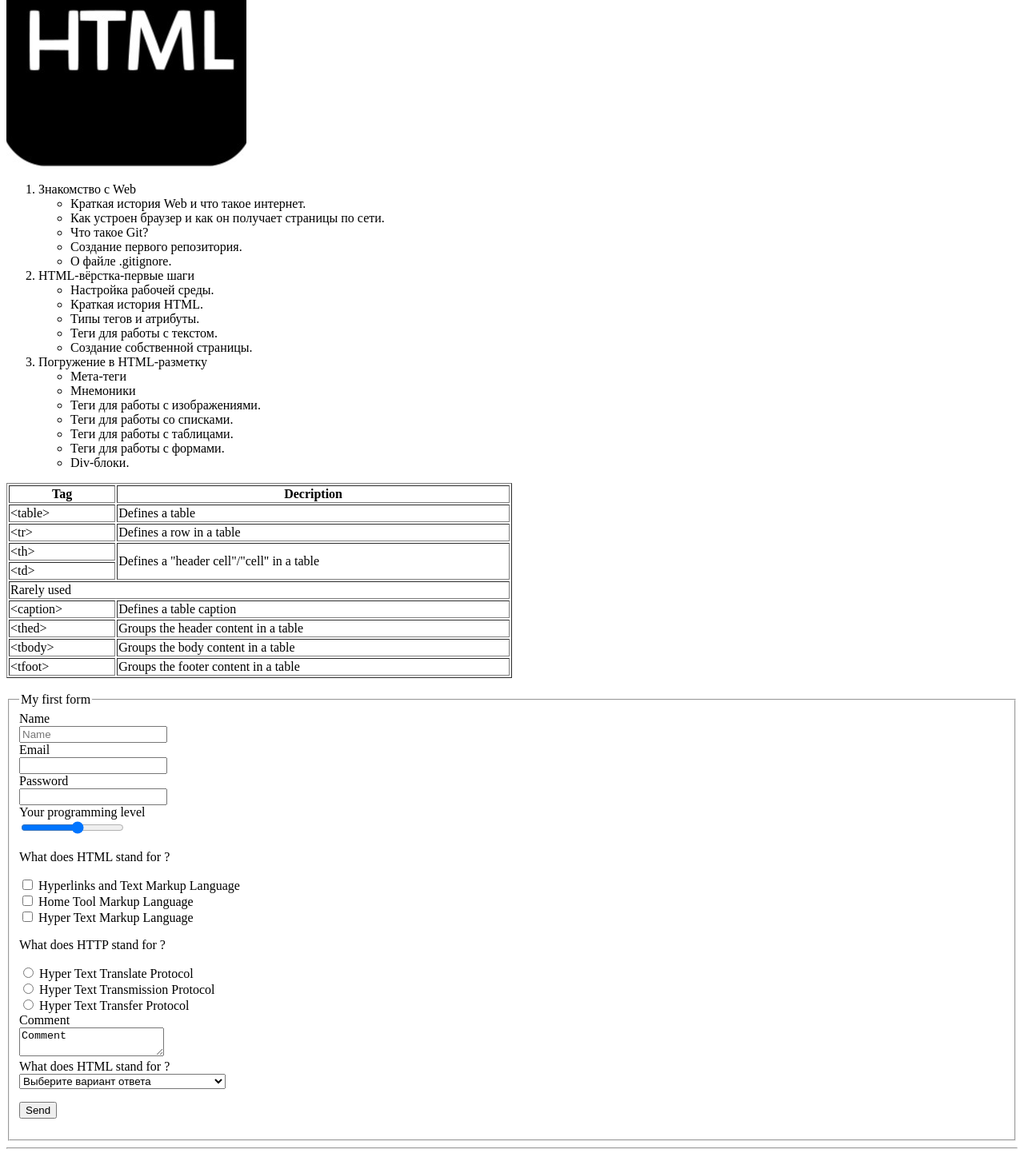
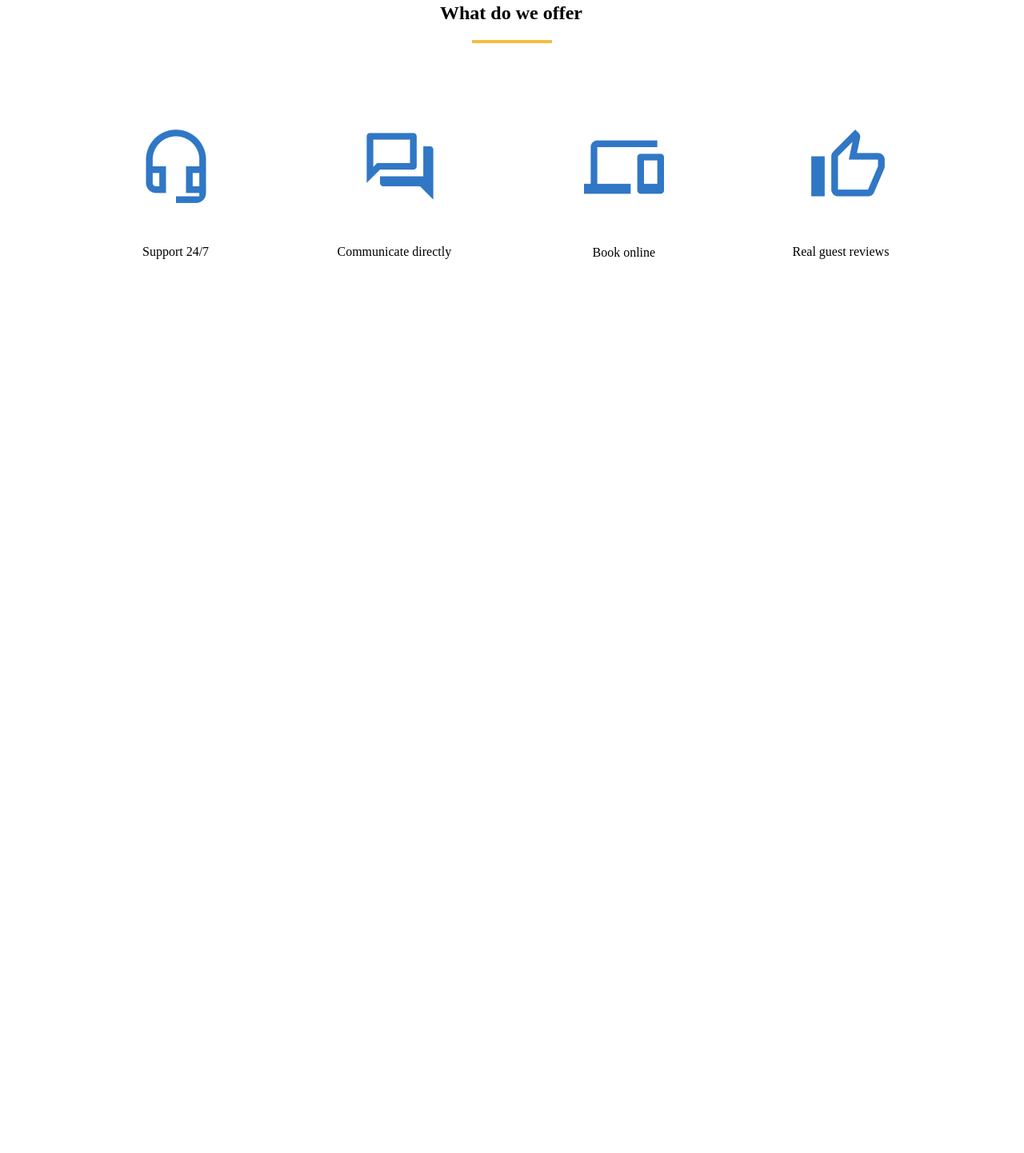
Before and after one commit to nikitabelo4ka/if-html, a website: page index.html in a window 1280 px wide. Shown: the part 117-1559 px from the top of the page at 80% size. After the commit the page ends 800 px from the top, so only its background shows below. Drawn offline with Linux system fonts and the light colour scheme.

Commit message:
Lesson-4 done.

```diff
--- a/index.html
+++ b/index.html
@@ -1,187 +1,39 @@
 <!DOCTYPE html>
-<html lang="en" xmlns="http://www.w3.org/1999/html">
+<html lang="en">
   <head>
     <meta charset="UTF-8" />
-    <meta name="description" content="Lesson-3" />
-    <meta name="keywords" content="HTML-Lists, Tables, Forms" />
-    <meta name="author" content="Belko Nikita" />
-    <meta name="viewport" content="width=device-width, initial-scale=1.0" />
-    <title>Lesson 3</title>
+    <meta
+      name="viewport"
+      content="width=device-width, user-scalable=no, initial-scale=1.0, maximum-scale=1.0, minimum-scale=1.0"
+    />
+    <meta http-equiv="X-UA-Compatible" content="ie=edge" />
+    <link rel="stylesheet" href="./styles/style.css" />
+    <title>Lesson 4</title>
   </head>
   <body>
-    <img src="./images/html-300x317.jpeg" alt="html" />
-    <ol>
-      <li>
-        Знакомство с Web
-        <ul>
-          <li>Краткая история Web и что такое интернет.</li>
-          <li>Как устроен браузер и как он получает страницы по сети.</li>
-          <li>Что такое Git?</li>
-          <li>Создание первого репозитория.</li>
-          <li>О файле .gitignore.</li>
-        </ul>
-      </li>
-      <li>
-        HTML-вёрстка-первые шаги
-        <ul>
-          <li>Настройка рабочей среды.</li>
-          <li>Краткая история HTML.</li>
-          <li>Типы тегов и атрибуты.</li>
-          <li>Теги для работы с текстом.</li>
-          <li>Создание собственной страницы.</li>
-        </ul>
-      </li>
-      <li>
-        Погружение в HTML-разметку
-        <ul>
-          <li>Мета-теги</li>
-          <li>Мнемоники</li>
-          <li>Теги для работы с изображениями.</li>
-          <li>Теги для работы со списками.</li>
-          <li>Теги для работы с таблицами.</li>
-          <li>Теги для работы с формами.</li>
-          <li>Div-блоки.</li>
-        </ul>
-      </li>
-    </ol>
-    <table border="1" width="50%">
-      <thead>
-        <tr>
-          <th>Tag</th>
-          <th>Decription</th>
-        </tr>
-      </thead>
-      <tbody>
-        <tr>
-          <td>&#60;table&#62;</td>
-          <td>Defines a table</td>
-        </tr>
-        <tr>
-          <td>&#60;tr&#62;</td>
-          <td>Defines a row in a table</td>
-        </tr>
-        <tr>
-          <td>&#60;th&#62;</td>
-          <td rowspan="2">Defines a "header cell"/"cell" in a table</td>
-        </tr>
-        <tr>
-          <td>&#60;td&#62;</td>
-        </tr>
-        <tr>
-          <td colspan="2">Rarely used</td>
-        </tr>
-        <tr>
-          <td>&#60;caption&#62;</td>
-          <td>Defines a table caption</td>
-        </tr>
-        <tr>
-          <td>&#60;thed&#62;</td>
-          <td>Groups the header content in a table</td>
-        </tr>
-        <tr>
-          <td>&#60;tbody&#62;</td>
-          <td>Groups the body content in a table</td>
-        </tr>
-        <tr>
-          <td>&#60;tfoot&#62;</td>
-          <td>Groups the footer content in a table</td>
-        </tr>
-      </tbody>
-    </table>
-    <br />
-    <fieldset>
-      <legend>My first form</legend>
-      <form method="get" action="/">
-        <label for="name">Name</label><br />
-        <input
-          id="name"
-          type="text"
-          name="name"
-          placeholder="Name"
-          required
-        /><br />
-        <label for="email">Email</label><br />
-        <input id="email" type="email" name="Email" required /><br />
-        <label for="password">Password</label><br />
-        <input id="password" type="password" name="password" required /><br />
-        <label for="programming_lvl">Your programming level</label><br />
-        <input
-          id="programming_lvl"
-          type="range"
-          min="1"
-          max="10"
-          name="programming_lvl"
-        /><br />
-        <p>What does HTML stand for ?</p>
-        <input
-          id="Hyperlinks and Text Markup Language"
-          type="checkbox"
-          name="HTML"
-          value="1"
-        />
-        <label for="Hyperlinks and Text Markup Language"
-          >Hyperlinks and Text Markup Language</label
-        ><br />
-        <input
-          id="Home Tool Markup Language"
-          type="checkbox"
-          name="HTML"
-          value="2"
-        />
-        <label for="Home Tool Markup Language">Home Tool Markup Language</label
-        ><br />
-        <input
-          id="Hyper Text Markup Language"
-          type="checkbox"
-          name="HTML"
-          value="3"
-        />
-        <label for="Hyper Text Markup Language"
-          >Hyper Text Markup Language</label
-        ><br />
-        <p>What does HTTP stand for ?</p>
-        <input
-          id="Hyper Text Translate Protocol"
-          type="radio"
-          name="HTTP"
-          value="1"
-        />
-        <label for="Hyper Text Translate Protocol"
-          >Hyper Text Translate Protocol</label
-        ><br />
-        <input
-          id="Hyper Text Transmission Protocol"
-          type="radio"
-          name="HTTP"
-          value="2"
-        />
-        <label for="Hyper Text Transmission Protocol"
-          >Hyper Text Transmission Protocol</label
-        ><br />
-        <input
-          id="Hyper Text Transfer Protocol"
-          type="radio"
-          name="HTTP"
-          value="3"
-        />
-        <label for="Hyper Text Transfer Protocol"
-          >Hyper Text Transfer Protocol</label
-        ><br />
-        <label for="comment">Comment</label><br />
-        <textarea id="comment" maxlength="500" name="comment">Comment</textarea
-        ><br />
-        <label for="Answers">What does HTML stand for ?</label><br />
-        <select id="Answers" name="selector">
-          <option value="1">Гиперссылки и Язык Разметки Текста</option>
-          <option value="2">Язык Разметки Главного Инструмента</option>
-          <option value="3">Язык Разметки Гипертекста</option>
-          <option disabled selected>Выберите вариант ответа</option></select
-        ><br />
-        <p>
-          <button>Send</button>
-        </p>
-      </form>
-    </fieldset>
-    <hr />
+    <div class="advantages">
+      <div class="advantages-label">
+        <h2>What do we offer</h2>
+        <hr class="line" />
+      </div>
+      <div class="advantages-elements">
+        <div class="element">
+          <img class="icon-1" src="./images/support.png" alt="support" />
+          <p class="elements-name-1">Support 24/7</p>
+        </div>
+        <div class="element">
+          <img class="icon-2" src="./images/communicate.png" alt="communicate">
+          <p class="elements-name-2">Communicate directly</p>
+        </div>
+        <div class="element">
+          <img class="icon-3" src="./images/online.png" alt="online">
+          <p class="elements-name-3">Book online</p>
+        </div>
+        <div class="element">
+          <img class="icon-4" src="./images/reviews.png" alt="reviews">
+          <p class="elements-name-4">Real guest reviews</p>
+        </div>
+      </div>
+    </div>
   </body>
 </html>
--- a/styles/style.css
+++ b/styles/style.css
@@ -1,13 +1,73 @@
 * {
-    margin: 0;
-    padding: 0;
-}
-
-.advantages {
-
+  margin: 0;
+  padding: 0;
 }
 
 .advantages-label {
-    width:180px;
-    margin:120px auto 0;
+  width: 180px;
+  margin: 120px auto 0;
 }
+
+.line {
+  width: 100px;
+  background-color: #f5bd41;
+  margin: 20px auto 0;
+  height: 4px;
+  border: 0;
+}
+
+.advantages-elements {
+  width: 1120px;
+  margin: 104px auto 0;
+}
+
+.elements-name {
+  margin: 52px 0 0 0;
+}
+
+.element {
+  display: inline-block;
+  width: 25%;
+  height: 176px;
+  float: left;
+}
+
+.icon-1 {
+  display:block;
+  margin: 4px auto 0;
+}
+
+.icon-2 {
+  display:block;
+  margin: 8px auto 0;
+}
+
+.icon-3 {
+  display:block;
+  margin: 17px auto 0;
+}
+
+.icon-4 {
+  display:block;
+  margin: 4px auto 0;
+}
+
+.elements-name-1 {
+  margin: 52px auto 0;
+  width: 84px;
+}
+
+.elements-name-2 {
+  margin: 56px auto 0;
+  width: 157px;
+}
+
+.elements-name-3 {
+  margin: 64px auto 0;
+  width: 79px;
+}
+
+.elements-name-4 {
+  margin: 60px auto 0;
+  width: 139px;
+}
```
Also changed, not shown: images/communicate.png (added), images/online.png (added), images/reviews.png (added), images/support.png (added).
